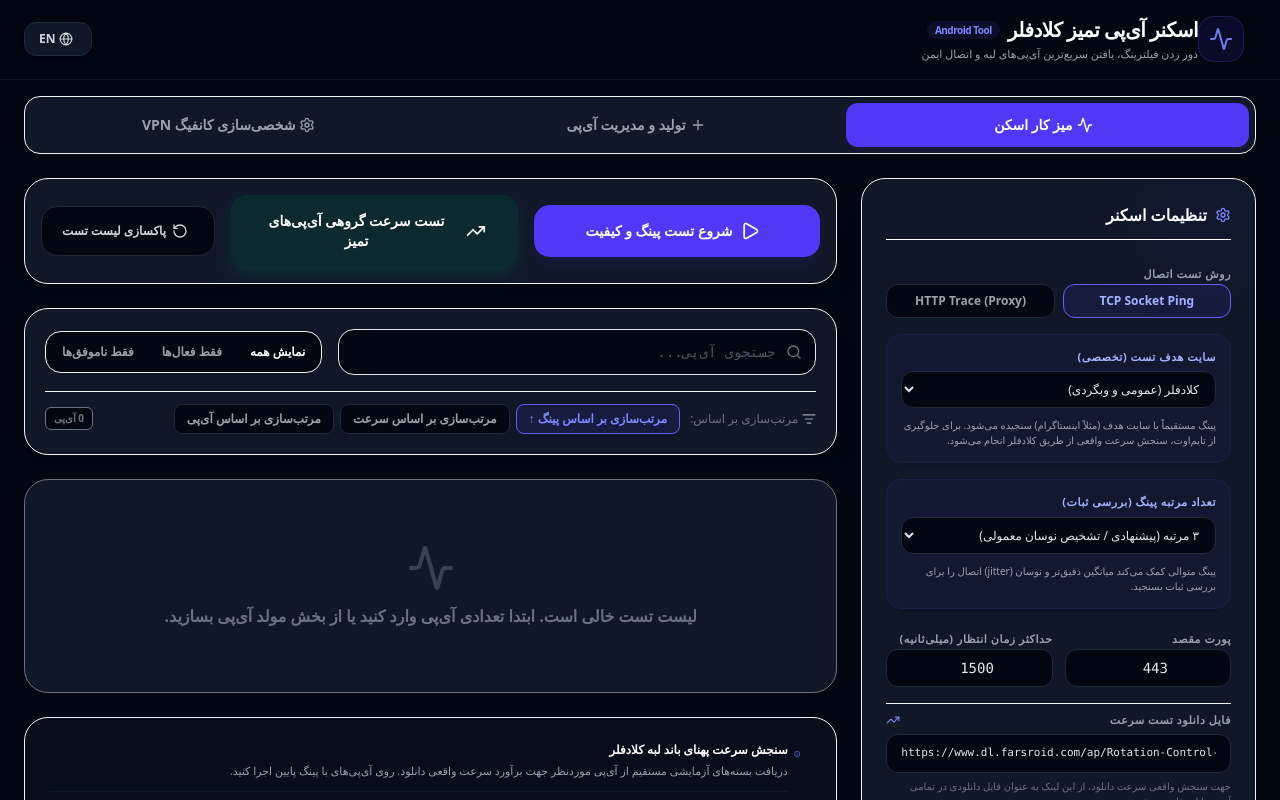
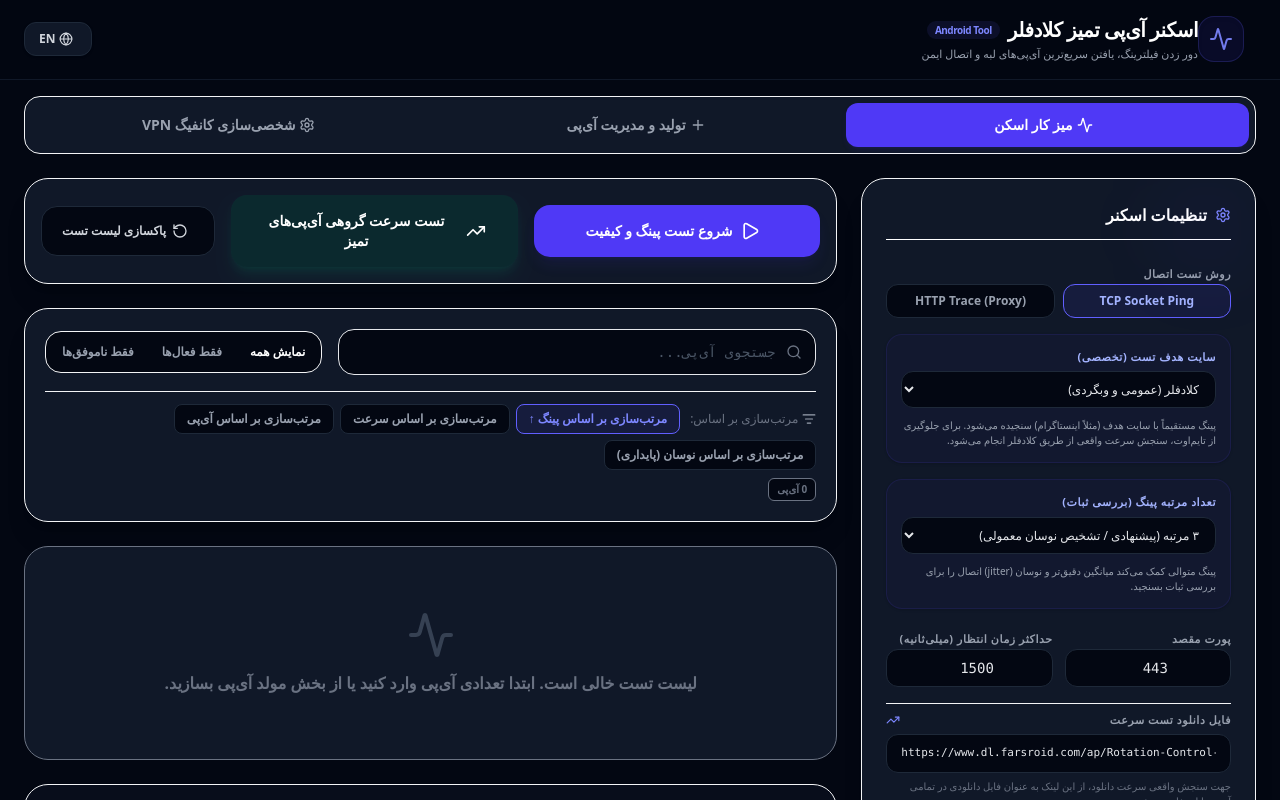
Before and after one commit to omiddarkness22-gif/Ip-test, a React (Vite) app: page / in a window 1280 px wide. Shown: the top 800 px of the page. Built offline with nearby package versions, Linux system fonts and the light colour scheme.

Commit message:
feat: add jitter sorting and improve ping logic
- Add jitter support for IP list sorting and UI labels
- Improve TCP ping stability by replacing socket timeout with a dedicated timer

```diff
--- a/server.ts
+++ b/server.ts
@@ -18,22 +18,32 @@ function tcpPing(ip: string, port: number, timeout: number = 1500): Promise<numb
     const startTime = Date.now();
     const socket = new net.Socket();
 
-    socket.setTimeout(timeout);
+    let isFinished = false;
+    const timer = setTimeout(() => {
+      if (!isFinished) {
+        isFinished = true;
+        socket.destroy();
+        reject(new Error("Timeout"));
+      }
+    }, timeout);
 
     socket.connect(port, ip, () => {
+      if (!isFinished) {
+        isFinished = true;
+        clearTimeout(timer);
         const latency = Date.now() - startTime;
         socket.destroy();
         resolve(latency);
+      }
     });
 
     socket.on("error", (err) => {
+      if (!isFinished) {
+        isFinished = true;
+        clearTimeout(timer);
         socket.destroy();
         reject(err);
-    });
-
-    socket.on("timeout", () => {
-      socket.destroy();
-      reject(new Error("Timeout"));
+      }
     });
   });
 }
@@ -193,7 +203,7 @@ function testVpnWs(
     timeoutTimer = setTimeout(() => {
       cleanup();
       resolve({ error: "Timeout" });
-    }, timeoutMs + 1500);
+    }, timeoutMs);
 
     ws.on("open", () => {
       connectedTime = Date.now();
@@ -357,7 +367,6 @@ function httpPing(
       port: port,
       path: customPath || "/cdn-cgi/trace",
       method: "GET",
-      timeout: timeout,
       rejectUnauthorized: false,
       headers: {
         "User-Agent": "Mozilla/5.0 (Windows NT 10.0; Win64; x64) AppleWebKit/537.36 (KHTML, like Gecko) Chrome/120.0.0.0 Safari/537.36"
@@ -370,21 +379,33 @@ function httpPing(
       options.servername = sni || targetHost; // Sets TLS SNI
     }
 
+    let isFinished = false;
+    const timer = setTimeout(() => {
+      if (!isFinished) {
+        isFinished = true;
+        req.destroy();
+        reject(new Error("Timeout"));
+      }
+    }, timeout);
+
     const req = requestModule.request(options, (res) => {
       res.on("data", () => {}); // Consume response
       res.on("end", () => {
+        if (!isFinished) {
+          isFinished = true;
+          clearTimeout(timer);
           const latency = Date.now() - startTime;
           resolve(latency);
+        }
       });
     });
 
     req.on("error", (err) => {
+      if (!isFinished) {
+        isFinished = true;
+        clearTimeout(timer);
         reject(err);
-    });
-
-    req.on("timeout", () => {
-      req.destroy();
-      reject(new Error("Timeout"));
+      }
     });
 
     req.end();
--- a/src/App.tsx
+++ b/src/App.tsx
@@ -59,7 +59,7 @@ export default function App() {
   // Filtering & Sorting State
   const [searchQuery, setSearchQuery] = useState<string>("");
   const [statusFilter, setStatusFilter] = useState<"all" | "success" | "failed">("all");
-  const [sortBy, setSortBy] = useState<"latency" | "speed" | "ip">("latency");
+  const [sortBy, setSortBy] = useState<"latency" | "speed" | "ip" | "jitter">("latency");
   const [sortOrder, setSortOrder] = useState<"asc" | "desc">("asc");
 
   // Scanning Process State
@@ -166,6 +166,7 @@ export default function App() {
     sortByLatency: isEn ? "Sort by Latency" : "مرتب‌سازی بر اساس پینگ",
     sortBySpeed: isEn ? "Sort by Speed" : "مرتب‌سازی بر اساس سرعت",
     sortByIp: isEn ? "Sort by IP" : "مرتب‌سازی بر اساس آی‌پی",
+    sortByJitter: isEn ? "Sort by Jitter (Stability)" : "مرتب‌سازی بر اساس نوسان (پایداری)",
 
     // IP Card Row
     latency: isEn ? "Ping" : "پینگ",
@@ -458,6 +459,10 @@ export default function App() {
         const spA = a.speedMbps ?? 0;
         const spB = b.speedMbps ?? 0;
         comparison = spB - spA; // Speed descending normally, we'll swap if order is desc
+      } else if (sortBy === "jitter") {
+        const jitA = a.success && a.jitter !== undefined ? a.jitter : 99999;
+        const jitB = b.success && b.jitter !== undefined ? b.jitter : 99999;
+        comparison = jitA - jitB;
       } else {
         comparison = a.ip.localeCompare(b.ip);
       }
@@ -987,6 +992,21 @@ export default function App() {
                     >
                       {t.sortByIp} {sortBy === "ip" && (sortOrder === "asc" ? "↑" : "↓")}
                     </button>
+                    <button
+                      onClick={() => {
+                        if (sortBy === "jitter") {
+                          setSortOrder(o => o === "asc" ? "desc" : "asc");
+                        } else {
+                          setSortBy("jitter");
+                          setSortOrder("asc");
+                        }
+                      }}
+                      className={`px-3 py-1.5 rounded-lg border font-semibold transition-all ${
+                        sortBy === "jitter" ? "bg-indigo-600/10 border-indigo-500 text-indigo-400" : "bg-gray-950 border-gray-800 text-gray-400"
+                      }`}
+                    >
+                      {t.sortByJitter} {sortBy === "jitter" && (sortOrder === "asc" ? "↑" : "↓")}
+                    </button>
                   </div>
 
                   <span className="text-[10px] text-gray-500 font-bold bg-gray-950 border border-gray-850 px-2 py-1 rounded-md">
```
Lines whose indentation alone changed are shown as unchanged.
